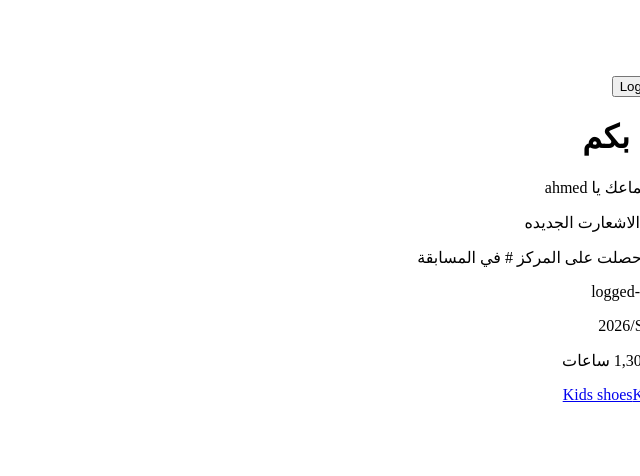
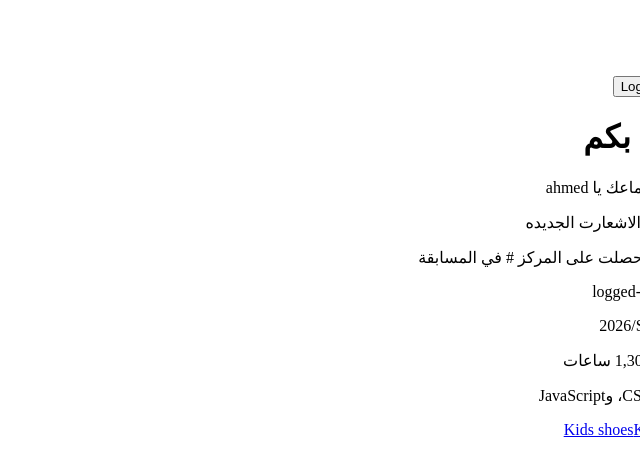
Before and after one commit to mhmd-salah/adv-NEXT, a Next.js app: page /ar in a window 1280 px wide. Shown: the top 476 px of the page, without its empty margins (640-1280 px from the left). Built offline with nearby package versions, Linux system fonts and the light colour scheme; no server answers.

Commit message:
feat(next-intl): Use list feather from formatter

```diff
--- a/src/app/[locale]/(website)/(homepage)/page.tsx
+++ b/src/app/[locale]/(website)/(homepage)/page.tsx
@@ -19,6 +19,7 @@ const categories = [
 
 export default function HomePage() {
   const username = 'ahmed';
+  const items = ['HTML', 'CSS', 'JavaScript'];
   const t = useTranslations();
   const format = useFormatter();
   const dateTime = new Date('2026-11-20T08:30:00.000Z');
@@ -68,6 +69,7 @@ export default function HomePage() {
           unit: 'hour',
         })}{' '}
       </p>
+      <p>{format.list(items,{type:"unit"})}</p>
 
       <div className="flex flex-col">
         {categories.map((link) => (
```
